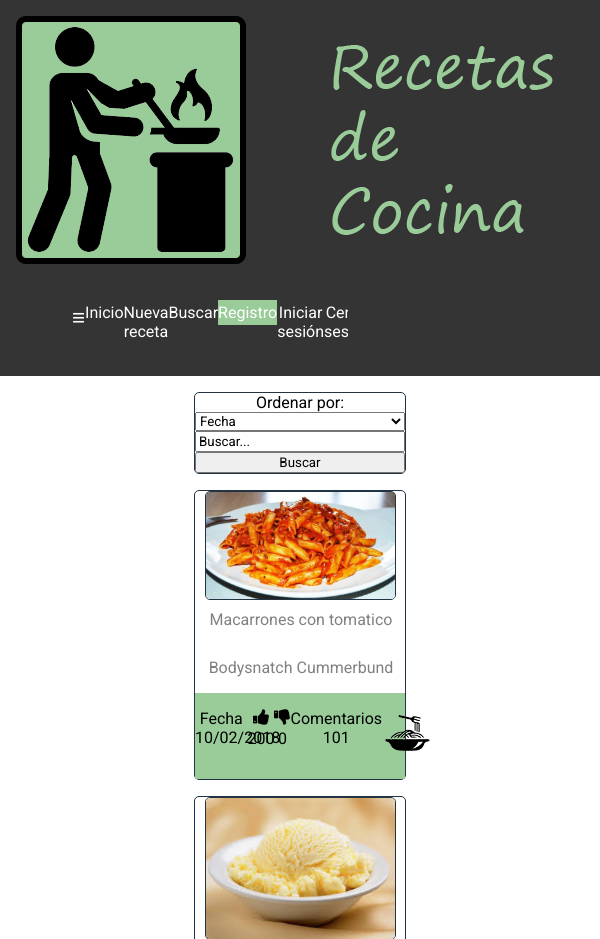
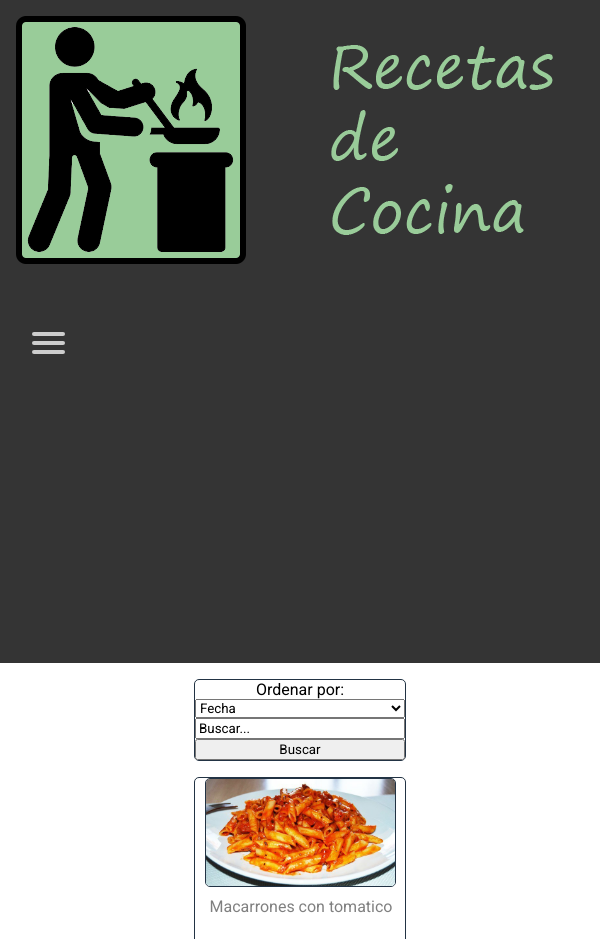
Before and after one commit to Narukage/PCW, a PHP site: page / in a window 600 px wide; the page is wider, and only the part inside the window is pictured. Shown: the top 939 px of that part. Run offline with PHP 8.4, Linux system fonts and the light colour scheme.

Commit message:
Menu Hamburguesa hecho

```diff
--- a/css/estilo.css
+++ b/css/estilo.css
@@ -183,7 +183,7 @@ section>footer>div{
 	background-color: #99cc99;
 }
 
-/*MENU-HAMBUGUESITA*/
+/*MENU-HAMBUGUESITA
 label[for="ckb-menu"]{
 	cursor: pointer;
 	font-size: 1.4em;
@@ -194,9 +194,14 @@ label[for="ckb-menu"]{
 }
 #ckb-menu:checked+nav{
 	max-height: 12.7em;
+}*/
+
+/*NAVEGADOR*/
+
+input[type="checkbox"]{
+	display: none;
 }
 
-/*NAVEGADOR*/
 nav[class="menu"]{
 	width: 50%;
 	overflow: hidden;
@@ -204,7 +209,7 @@ nav[class="menu"]{
 	/*background-color: #FF6A29;*/
 
 }
-nav[class="menu"]>ul{
+nav[class="menu"]>div>ul{
 	list-style: none;
 	display: flex;
 	flex-direction: row;
@@ -212,11 +217,11 @@ nav[class="menu"]>ul{
 	margin: 0;
 	padding-top: 1em;
 	}
-nav[class="menu"]>ul>li{
+nav[class="menu"]>div>ul>li{
 	text-align: center;
 	width:100%;
 		}
-nav[class="menu"]>ul>li:hover{
+nav[class="menu"]>div>ul>li:hover{
 		background-color: #99cc99;
 		color:#fff;
 		transition:all 0.3s;
@@ -226,14 +231,14 @@ nav[class="menu"]>ul>li:hover{
 	background-color: #99cc99;
 }
 
-		nav[class="menu"]>ul>li>a{
+		nav[class="menu"]>div>ul>li>a{
 			display: block;
 			padding: .2em 0;
 			text-decoration: none;
 			font-style: bold;
 		}
 
-		nav[class="menu"]>ul>li>a,label[for="ckb-menu"]{
+		nav[class="menu"]>div>ul>li>a,label[for="ckb-menu"]{
 			display: block;
 			padding: .2em 0;
 			text-decoration: none;
@@ -396,26 +401,117 @@ article>footer>a:hover{
 	transition:all 0.2s ease-in-out;
 }
 
-/*NO FUNCIONA EL DESPLEGABLE DE HAMBURGUESA TODAVIA AAAAAA*/
-/*@media all and (min-width:480px){
-	/*DESPLEGABLE HABMUGUESA
-	nav[class="menu"]{
-		max-height: 2em;
-		max-width: 960px;
-	}
-		nav[class="menu"]>ul>li:first-of-type{
-			display: none;
-		}
-	nav>ul>li{
-		display: inline-block;
-		float:left;
-		padding: .2em;
-	}
-	nav>ul>li>a{
-			padding: .2em .5em;
-		}
-	nav[class="menu"]>ul>li:not(:last-of-type){
-		border-right: .1em solid #234;
+/*MODO TABLET*/
+@media (min-width: 481px) and (max-width: 720px){
+
+	/*MENU HAMBURGUESA*/
+	input[type="checkbox"]{
+		display: block;
 	}
 
-}*/
+#menutoggle{
+  display: block;
+  position: relative;
+  top: 3em;
+
+  z-index: 1;
+}
+
+#menutoggle input
+{
+  display: block;
+  width: 3em;
+  height: 3em;
+  position: absolute;
+
+  cursor: pointer;
+
+  opacity: 0; /* hide this */
+  z-index: 2; /* and place it over the hamburger */
+
+}
+
+#menutoggle span
+{
+  display: block;
+  width: 33px;
+  height: 4px;
+  margin-bottom: 5px;
+  position: relative;
+
+  background: #cdcdcd;
+  border-radius: 3px;
+
+  z-index: 1;
+
+  transform-origin: 4px 0px;
+
+  transition: transform 0.5s cubic-bezier(0.77,0.2,0.05,1.0),
+              background 0.5s cubic-bezier(0.77,0.2,0.05,1.0),
+              opacity 0.55s ease;
+}
+
+#menutoggle span:first-child
+{
+  transform-origin: 0% 0%;
+}
+
+#menutoggle span:nth-last-child(2)
+{
+  transform-origin: 0% 100%;
+}
+
+#menutoggle input:checked ~ span
+{
+  opacity: 1;
+  transform: rotate(45deg) translate(-2px, -1px);
+  background: #232323;
+}
+
+#menutoggle input:checked ~ span:nth-last-child(3)
+{
+  opacity: 0;
+  transform: rotate(0deg) scale(0.2, 0.2);
+}
+
+#menutoggle input:checked ~ span:nth-last-child(2)
+{
+  transform: rotate(-45deg) translate(0, -1px);
+}
+
+#menu
+{
+  position: relative;
+  width: 500px;
+  margin: -9em 0 0 -2em;
+  padding: 1em;
+  padding-top: 6.5em;
+
+  display:block;
+    list-style-type: none;
+    -webkit-font-smoothing: antialiased;
+
+  background: #343434;
+
+  transform-origin: 0% 0%;
+  transform: translate(-100%, 0);
+
+  transition: transform 0.5s cubic-bezier(0.77,0.2,0.05,1.0);
+}
+
+#menu li
+{
+  padding: 1em 0;
+  font-size: 1em;
+}
+
+#menutoggle input:checked ~ ul
+{
+  transform: none;
+}
+
+}
+/*MODO MOVIL*/
+@media (max-width: 481px) {
+
+}
--- a/index.html
+++ b/index.html
@@ -16,15 +16,21 @@
     </div>
 
   <nav class="menu">
-    <ul>
-      <li><label for="ckb-menu">&equiv;</label></li>
+  	<div id="menutoggle">
+  		<input type="checkbox" />
+  		<span></span>
+	    <span></span>
+	    <span></span>
+	    <ul id="menu">
+	      <!--<li><label for="ckb-menu">&equiv;</label></li>-->
 	      <li><a class="icon-home" href="index.html">Inicio</a></li>
 				<li><a class="icon-home" href="nueva-receta.html">Nueva receta</a></li>
 	      <li><a class="icon-search" href="buscar.html">Buscar</a></li>
-      <li><a class="icon-user" href="registro.html">Registro</a></li>
 	      <li><a class="icon-login-1" href="login.html">Iniciar sesi&oacute;n</a></li>
 	      <li><a class="icon-logout" href="index.html">Cerrar sesi&oacute;n</a></li>
+	      <li><a class="icon-user" href="registro.html">Registro</a></li>
 	    </ul>
+	</div>
   </nav>
   </header>
 	<section>
```
Also changed, not shown: receta.html (+9 -3 lines), registro.html (+9 -3 lines). Lines whose indentation alone changed are shown as unchanged.
